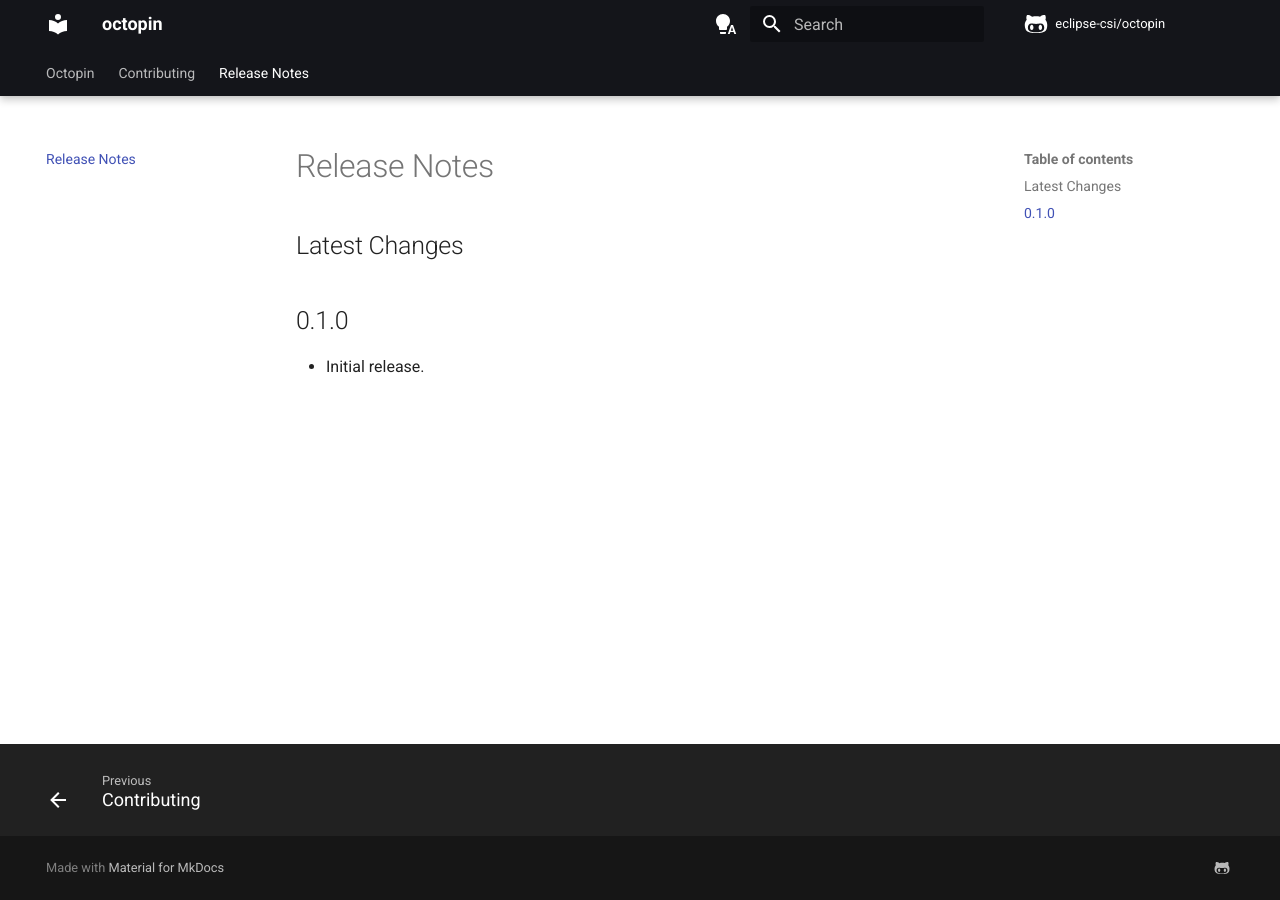
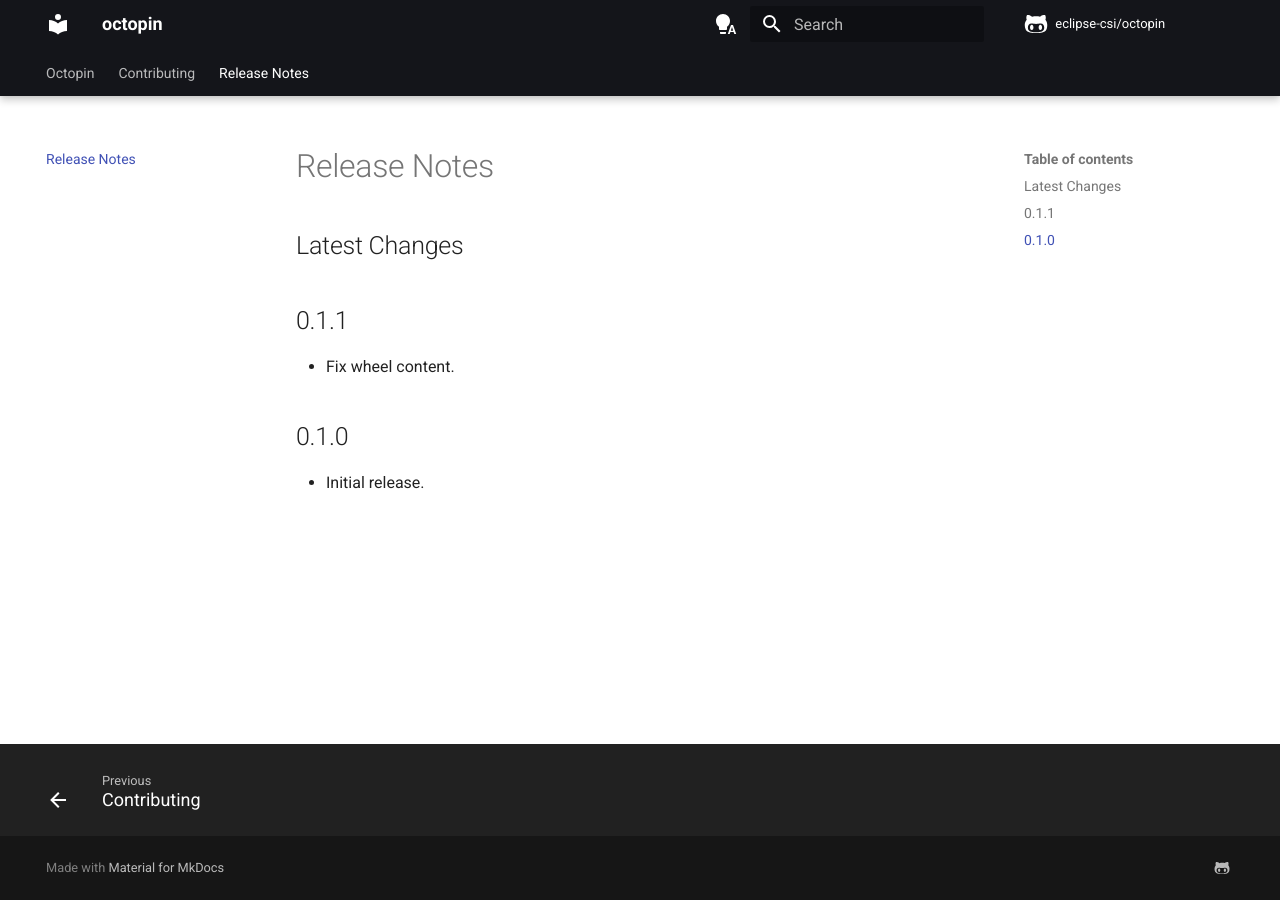
Before and after one commit to eclipse-csi/octopin, an MkDocs documentation site: the page built from docs/release-notes.md, in a window 1280 px wide. Built offline with MkDocs 1.6.1 and Material for MkDocs 9.7.7, drawn with Linux system fonts in a browser that asks for light colours; comment, search, counter and statistics services are not loaded.

Commit message:
fix: wheel content

```diff
--- a/docs/release-notes.md
+++ b/docs/release-notes.md
@@ -2,6 +2,10 @@
 
 ## Latest Changes
 
+## 0.1.1
+
+* Fix wheel content.
+
 ## 0.1.0
 
 * Initial release.
--- a/pyproject.toml
+++ b/pyproject.toml
@@ -82,7 +82,6 @@ version_format = "pdm_build:format_version"
 
 [tool.pdm.build]
 source-includes = [
-    "octopin/",
     "tests/",
 ]
 
```
